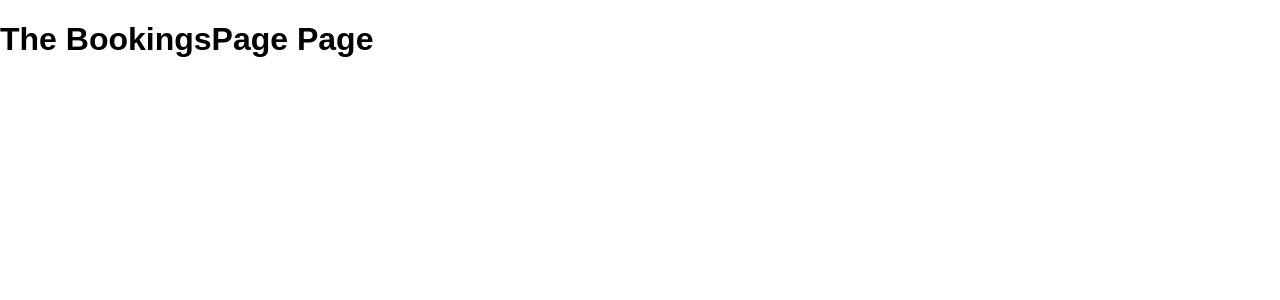
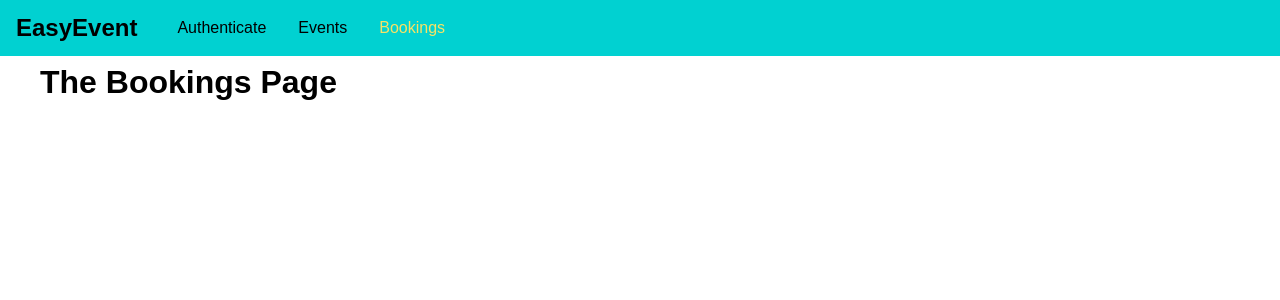
Before and after one commit to locemarn/graphql-react-event-book, a React (Create React App) app in the folder frontend/: page /bookings in a window 1280 px wide. Shown: the top 300 px of the page. Built offline with nearby package versions, Linux system fonts and the light colour scheme.

Commit message:
adding navbar

```diff
--- a/frontend/src/App.css
+++ b/frontend/src/App.css
@@ -0,0 +1,4 @@
+.main-content {
+  margin: 4rem 2.5rem;
+
+}
--- a/frontend/src/App.js
+++ b/frontend/src/App.js
@@ -1,22 +1,28 @@
 import React, { Component } from 'react'
 import { BrowserRouter, Route, Redirect, Switch } from "react-router-dom"
 
-import AuthPage from './pages/Auth';
+import AuthPage from './pages/Auth'
+import BookingsPage from './pages/Bookings'
+import EventsPage from './pages/Events'
+import MainNavigation from './components/Navigation/MainNavigation'
 
 import './App.css';
-import BookingsPage from './pages/Bookings';
-import EventsPage from './pages/Events';
 
 class App extends Component {
   render() {
     return (
       <BrowserRouter>
+        <React.Fragment>
+          <MainNavigation />
+            <main className="main-content">
               <Switch>
                 <Redirect from='/' to='/auth' exact />
                 <Route path='/auth' component={AuthPage} />
                 <Route path='/events' component={EventsPage} />
                 <Route path='/bookings' component={BookingsPage} />
               </Switch>
+            </main>
+        </React.Fragment>
       </BrowserRouter>
     );
   }
--- /dev/null
+++ b/frontend/src/components/Navigation/MainNavigation.css
@@ -0,0 +1,42 @@
+.main-navigation {
+  position: fixed;
+  left: 0;
+  top: 0;
+  width: 100%;
+  height: 3.5em;
+  background: #01d1d1;
+  padding: 0 1rem;
+  display: flex;
+  align-items: center;
+}
+
+.main-navigation__logo h1 {
+  margin: 0;
+  font-size: 1.5em;
+}
+
+.main-navigation__items {
+  margin-left: 1.5rem;
+}
+
+.main-navigation__items ul {
+  display: flex;
+  list-style: none;
+  padding: 0;
+  margin: 0;
+}
+
+.main-navigation__items li {
+  margin: 0 1rem;
+}
+
+.main-navigation__items a {
+  text-decoration: none;
+  color: #000000;
+}
+
+.main-navigation__items a:hover,
+.main-navigation__items a:active,
+.main-navigation__items a.active {
+  color: #f8e264;
+}
--- /dev/null
+++ b/frontend/src/components/Navigation/MainNavigation.js
@@ -0,0 +1,27 @@
+import React from 'react'
+import { NavLink } from "react-router-dom"
+
+import './MainNavigation.css'
+
+const mainNavigation = props => (
+  <header className="main-navigation">
+    <div className="main-navigation__logo">
+      <h1>EasyEvent</h1>
+    </div>
+    <nav className="main-navigation__items">
+      <ul>
+        <li>
+          <NavLink to="/auth">Authenticate</NavLink>
+        </li>
+        <li>
+          <NavLink to="/events">Events</NavLink>
+        </li>
+        <li>
+          <NavLink to="/bookings">Bookings</NavLink>
+        </li>
+      </ul>
+    </nav>
+  </header>
+)
+
+export default mainNavigation
--- a/frontend/src/pages/Bookings.js
+++ b/frontend/src/pages/Bookings.js
@@ -4,7 +4,7 @@
   render() {
     return (
       <div>
-        <h1>The BookingsPage Page</h1>
+        <h1>The Bookings Page</h1>
       </div>
     );
   }
```
Lines whose indentation alone changed are shown as unchanged.
